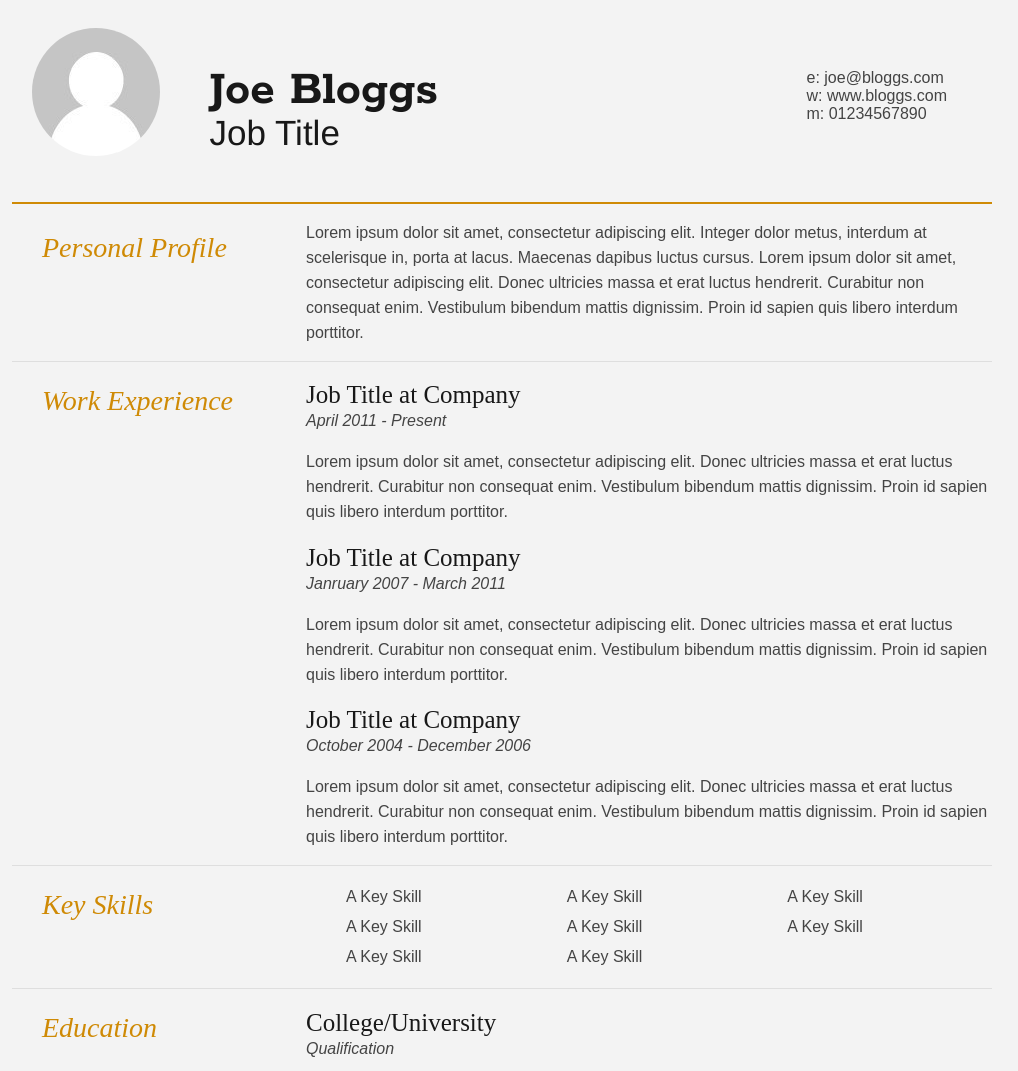
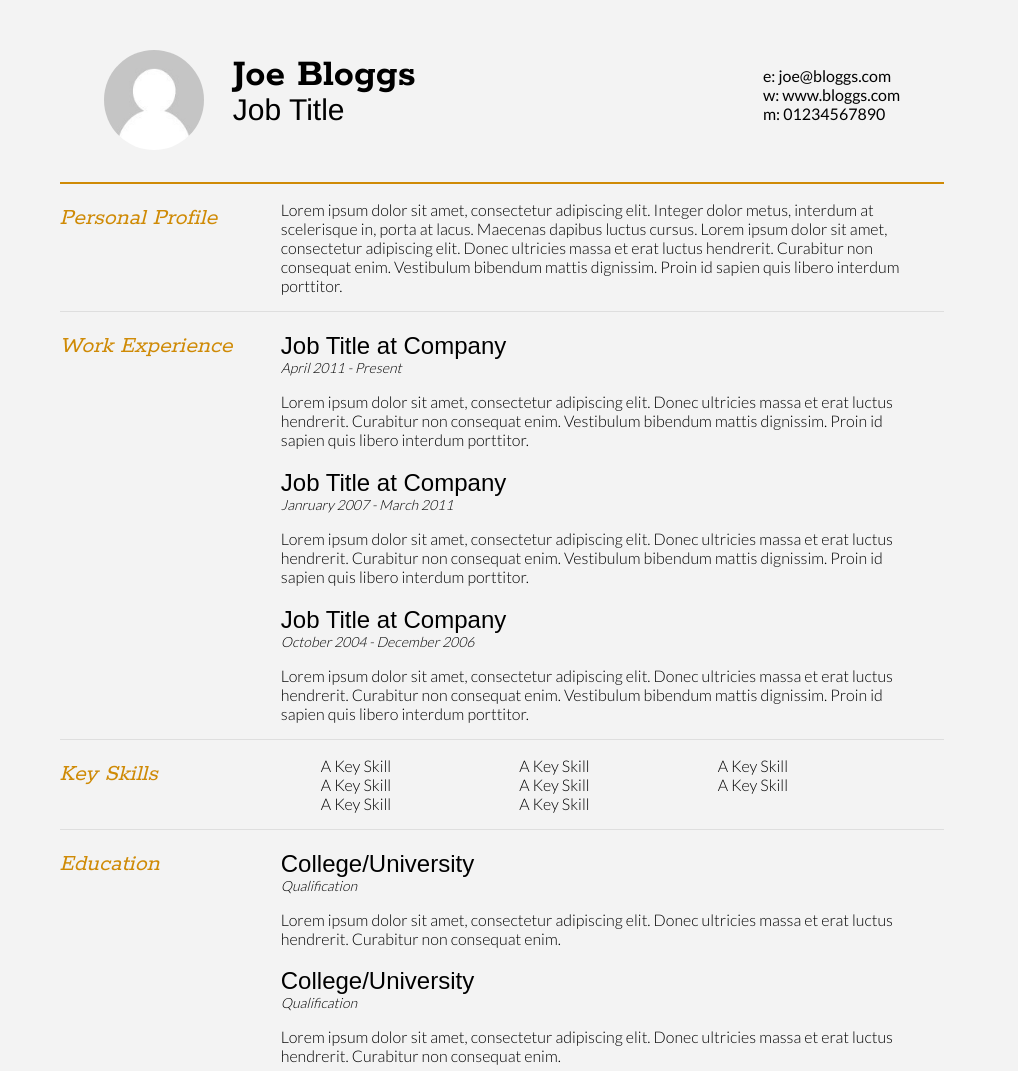
Before and after one commit to Kenzie-Academy-Brasil-Developers/estilizar-curriculo-sprint-2-PedroHBasilio, a plain HTML site: page index.html in a window 1280 px wide. Shown: the top 1071 px of the page, without its empty margins (138-1156 px from the left). Drawn offline with Linux system fonts and the light colour scheme.

Commit message:
commit inicial layout

```diff
--- a/index.html
+++ b/index.html
@@ -8,7 +8,7 @@
 <meta charset="UTF-8">
 <link rel="preconnect" href="https://fonts.gstatic.com">
 <link href='https://fonts.googleapis.com/css?family=Rokkitt:400,700|Lato:400,300' rel='stylesheet' type='text/css'>
-<link type="text/css" rel="stylesheet" href="style.css">
+<link type="text/css" rel="stylesheet" href="./style.css">
 
 <!--[if lt IE 9]>
 <script src="//html5shiv.googlecode.com/svn/trunk/html5.js"></script>
@@ -38,7 +38,7 @@
 
 	<div id="mainArea">
 		<section class="sectionBorder">
-			<article>
+
 				<div class="sectionTitle">
 					<h1>Personal Profile</h1>
 				</div>
@@ -46,7 +46,7 @@
 				<div class="sectionContent">
 					<p>Lorem ipsum dolor sit amet, consectetur adipiscing elit. Integer dolor metus, interdum at scelerisque in, porta at lacus. Maecenas dapibus luctus cursus. Lorem ipsum dolor sit amet, consectetur adipiscing elit. Donec ultricies massa et erat luctus hendrerit. Curabitur non consequat enim. Vestibulum bibendum mattis dignissim. Proin id sapien quis libero interdum porttitor.</p>
 				</div>
-			</article>
+
 			<div class="clear"></div>
 		</section>
 
@@ -100,7 +100,7 @@
 		</section>
 
 
-		<section>
+		<section class="sectionBorder, lastSection">
 			<div class="sectionTitle">
 				<h1>Education</h1>
 			</div>
--- a/style.css
+++ b/style.css
@@ -1,108 +1,102 @@
-body {
-	background-color: #f3f3f3;
-	margin-right: 150px;
-	margin-left: 150px;
-	font-family: Arial, Helvetica, sans-serif;
+:root{
+	--color-title: #444444;
+	--color-contact: #181818;
+	--color-divisor: #cf8a05;
+	--color-background: #f3f3f3;
+	--color-topic-divisor: #dedede;
 }
 
-.mainDetails {
-	border-bottom: solid #cf8a05 2px;
-	padding: 20px;
+#top {
+	background-color: var(--color-background);
 }
 
+	#cv{
+		margin: 50px auto;
+		width: 70%;
 
-
-a {
-	color: #444444;
-	text-decoration: none;
 	}
 
-#contactDetails {
-	padding: 25px;
-	color: #444444;
+		.mainDetails{
+			border-bottom: solid var(--color-divisor) 2px;
+			padding: 0 5%;
 		}
 
-#contactDetails ul {
-	list-style-type: none;
+			#headshot{
+				display: inline-block;
+			}
+				#headshot img{
+					border-radius: 50%;
+					width: 100px;
+					margin-right: 25px;
 				}
 
-.clear {
-	clear: both;
+			#name{
+				display: inline-block;
+				position: relative;
+    			bottom: 30px;
+			}
+				#name h1{
+					font-family: Rokkitt, sans-serif;
+					font-size: 40px;
+    				margin-bottom: -30px;
+				}
+				#name h2{
+					font-weight: 100;
+    				font-family: Helvetica, sans-serif;
+					font-size: 30px;
 				}
 
-#headshot {
-	width: 12.5%;
-	float: left;
-	margin-right: 60px;
+			#contactDetails{
+				float: right;
+			}
+				#contactDetails ul{
+					list-style: none;
+					font-family: Lato, sans-serif;
+					font-size: 200;
 				}
 
-#headshot img{
-	border-radius: 100px;
+					#contactDetails a{
+						text-decoration: none;
+						color: black;
 					}
 
-#name {
-	float: left;
+		.clear{}
+
+		.mainArea{}
+			.sectionBorder{
+				border-bottom: solid var(--color-topic-divisor) 1px;
 			}
-
-#name h1 {
-	font-family: Rokkitt ;
-	font-size: 50px;
-	margin-bottom: -35px;
-	color: #181818;
-}
-
-#name h2 {
-	font-family: 'Helvetica', sans-serif ;
-	font-size: 35px;
-	font-weight: lighter;
-	color: #181818;
-}
-
-#contactDetails {
-	float: right;
-}
-
-.sectionTitle {
+				.sectionTitle{
+					color: var(--color-divisor);
 					float: left;
 					width: 25%;
 				}
-
-.sectionTitle h1 {
-	font-family: 'Rokkit';
-	font-weight: lighter;
-	font-style: oblique;
-	color: #cf8a05;
-	font-size: 28px;
-	padding-left: 30px;
+					.sectionTitle h1{
+						font-family: 'Rokkitt', sans-serif;
+    					font-weight: 100;
+						font-style: italic;
 					}
 
-.subDetails {
+				.sectionContent{
+					display: inline-block;
+					width: 70%;
+					font-family: Lato, sans-serif;
+					font-weight: 200;
+				}
+					.sectionContent h2{
+						font-family: Arial, sans-serif;
+						font-weight: 100;
+						margin-bottom: -15px;
+					}
+					.subDetails{
 						font-style: italic;
-	margin-top: -20px;
+						font-size: 14px;
+					}
+					.keySkills{
+						list-style: none;
+						column-count: 3;
 					}
 
-.sectionContent {
-	float: right;
-	width: 70%;
-	font-size: 16px;
-	line-height: 25px;
-	color: #444444;
+			.lastSection{
+				border-bottom: none;
 			}
-
-.sectionContent h2 {
-	font-family: 'Rokkit';
-	font-weight: lighter;
-	font-size: 25px;
-	color: #181818;
-}
-
-.sectionContent ul {
-	list-style-type: none;
-	font-family: Arial, Helvetica, sans-serif;
-	column-count: 3;
-	line-height: 30px;
-}
-
-.sectionBorder {
-	border-bottom: solid #dedede 1px;
-}
```
Lines whose indentation alone changed are shown as unchanged.
